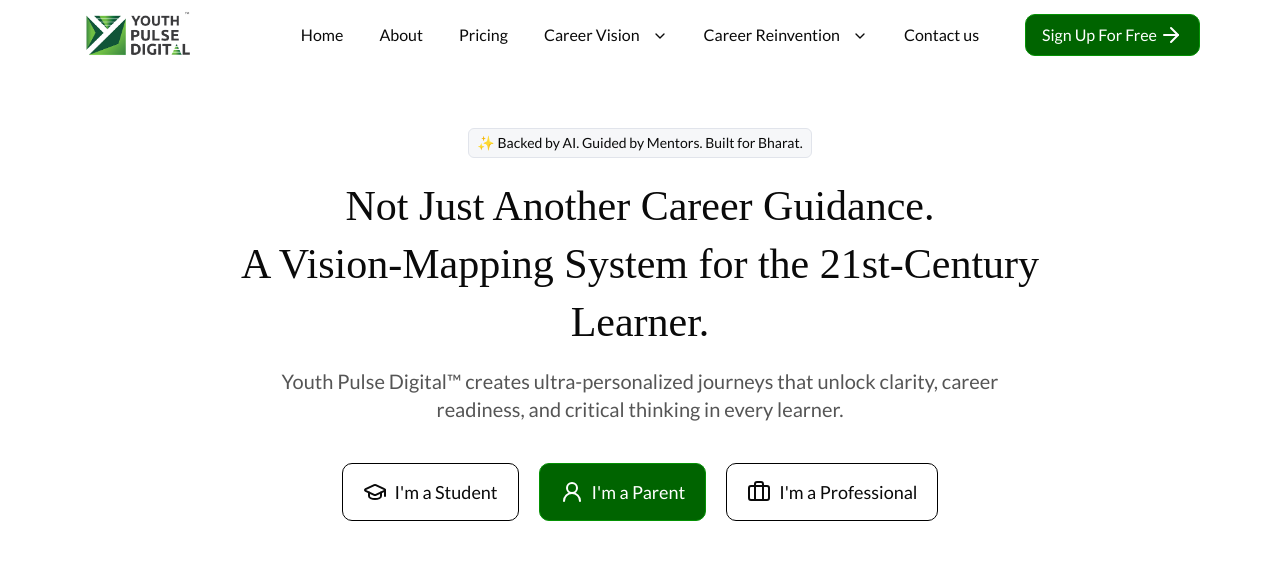
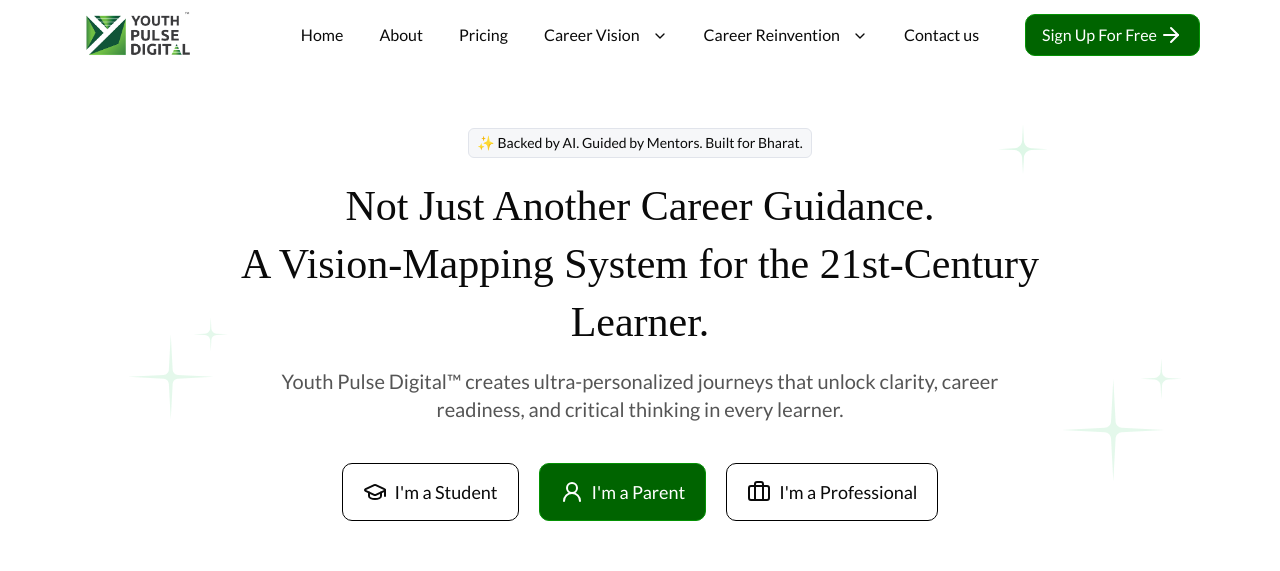
Before and after one commit to ping-media/ypd-website, a Next.js app: page / in a window 1280 px wide. Shown: the top 571 px of the page. Built offline with nearby package versions, Linux system fonts and the light colour scheme; a web font is replaced by a local one.

Commit message:
chores:elements

```diff
--- a/src/components/other/hero/Hero.tsx
+++ b/src/components/other/hero/Hero.tsx
@@ -1,10 +1,40 @@
 import { Briefcase, GraduationCap, UserRound } from "lucide-react";
 import Link from "next/link";
 import { RotatingText } from "@/components/other/RotatingText";
+import Image from "next/image";
 
 const Hero = () => {
   return (
-    <div className="container font-lato max-w-4xl pt-4 mx-auto flex flex-col justify-center items-center gap-4 sm:gap-5 px-4 sm:px-6 min-h-[57vh] sm:min-h-0">
+    <div className="relative overflow-hidden">
+      {/* Sparkle Decorations */}
+      <Image
+        src="/icons/elements.svg"
+        alt="decoration"
+        width={100}
+        height={100}
+        className="hidden sm:block absolute pointer-events-none"
+        style={{ top: "50%", left: "10%" }}
+      />
+
+      <Image
+        src="/icons/element.svg"
+        alt="decoration"
+        width={50}
+        height={50}
+        className="hidden sm:block absolute pointer-events-none"
+        style={{ top: "3%", left: "78%" }}
+      />
+
+      <Image
+        src="/icons/elements.svg"
+        alt="decoration"
+        width={120}
+        height={120}
+        className="hidden sm:block absolute pointer-events-none"
+        style={{ top: "60%", left: "83%" }}
+      />
+      {/* Main Content */}
+      <div className="container font-lato max-w-4xl pt-4 mx-auto flex flex-col justify-center items-center gap-4 sm:gap-5 px-4 sm:px-6 min-h-[57vh] sm:min-h-0 relative z-10">
         {/* Tagline */}
         <div className="bg-[#F6F7F9] border border-[#E1E4EB] text-xs sm:text-sm rounded-sm w-fit py-1 px-2 text-center">
           ✨ Backed by AI. Guided by Mentors. Built for Bharat.
@@ -25,8 +55,9 @@ const Hero = () => {
               />
             </div>
             <div className="max-w-3xl text-brand-gray text-base sm:text-lg lg:text-xl">
-            Youth Pulse Digital™ creates ultra-personalized journeys that unlock
-            clarity, career readiness, and critical thinking in every learner.
+              Youth Pulse Digital™ creates ultra-personalized journeys that
+              unlock clarity, career readiness, and critical thinking in every
+              learner.
             </div>
           </div>
 
@@ -56,6 +87,7 @@ const Hero = () => {
           </div>
         </div>
       </div>
+    </div>
   );
 };
 
```
Also changed, not shown: public/icons/element.svg (added), public/icons/elements.svg (added). Lines whose indentation alone changed are shown as unchanged.
